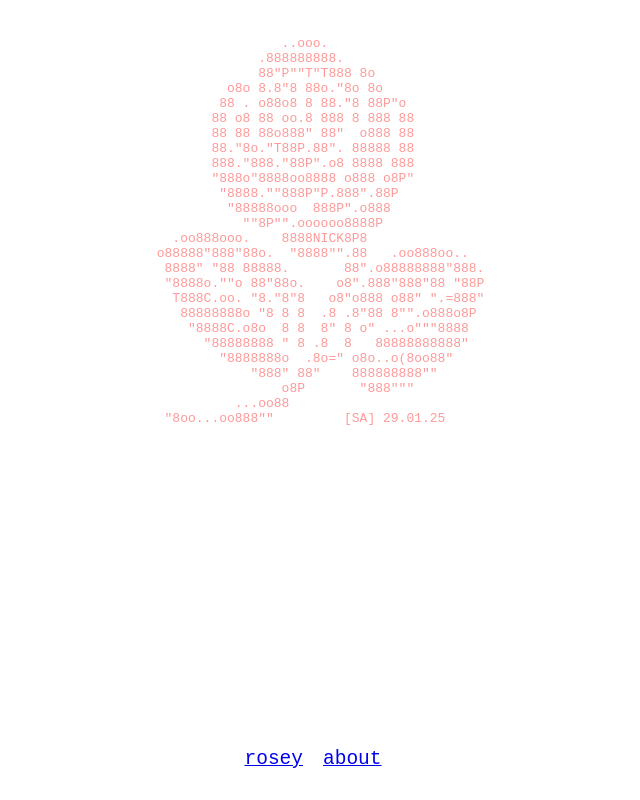
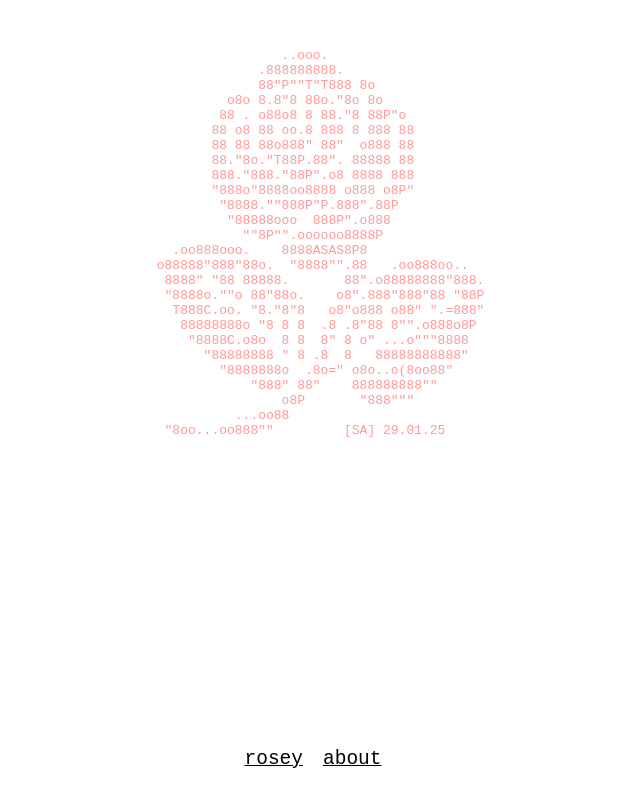
Before and after one commit to saurabhje/rosey, a SvelteKit app: page / in a window 1280 px wide. Shown: the whole page, without its empty margins (335-975 px from the left). Built offline with nearby package versions, Linux system fonts and the light colour scheme.

Commit message:
Add routes

```diff
--- a/src/routes/+page.svelte
+++ b/src/routes/+page.svelte
@@ -13,7 +13,7 @@
             "8888.""888P"P.888".88P
              "88888ooo  888P".o888
                ""8P"".oooooo8888P
-      .oo888ooo.    8888NICK8P8
+      .oo888ooo.    8888ASAS8P8
     o88888"888"88o.  "8888"".88   .oo888oo..
      8888" "88 88888.       88".o88888888"888.
      "8888o.""o 88"88o.    o8".888"888"88 "88P
@@ -35,9 +35,9 @@
 <style>
     .ascii {
         display: flex;
-        align-items: center;
         justify-content: center;
         animation: blinkFade 2s ease-in-out infinite;
+        margin: 20px;
     }
     pre {
         color: red;
@@ -53,7 +53,9 @@
         bottom: 30px;
         width: 100%;
     }
-
+    a{
+        color: black;
+    }
     a:visited{
         color: black;
     }
--- a/src/routes/about/+page.svelte
+++ b/src/routes/about/+page.svelte
@@ -29,6 +29,9 @@
         gap: 20px;
         font-size: 1.5em;
     }
+    a{
+        color: black;
+    }
     a:visited{
         color: black;
     }
--- a/src/routes/rosey/+page.svelte
+++ b/src/routes/rosey/+page.svelte
@@ -23,6 +23,9 @@
         gap: 20px;
         font-size: 1.5em;
     }
+    a{
+        color: black;
+    }
     a:visited{
         color: black;
     }
```
